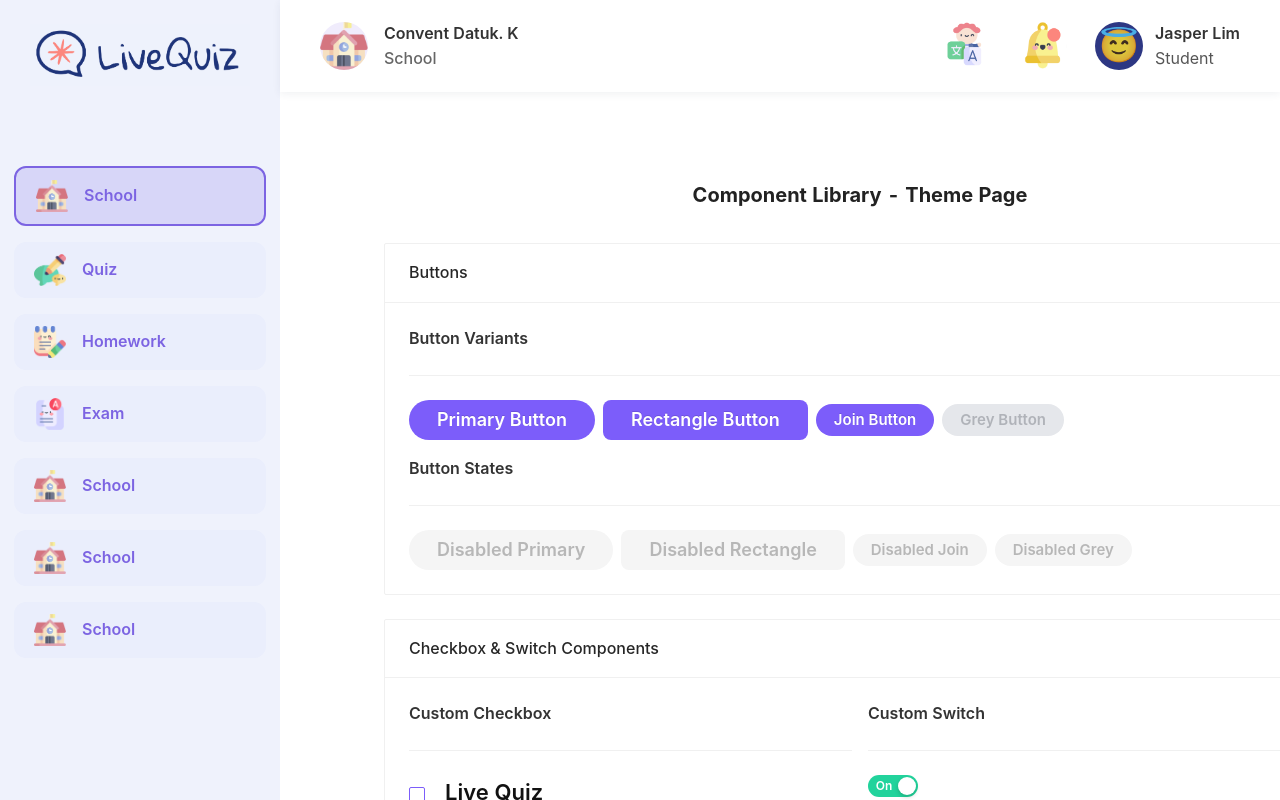
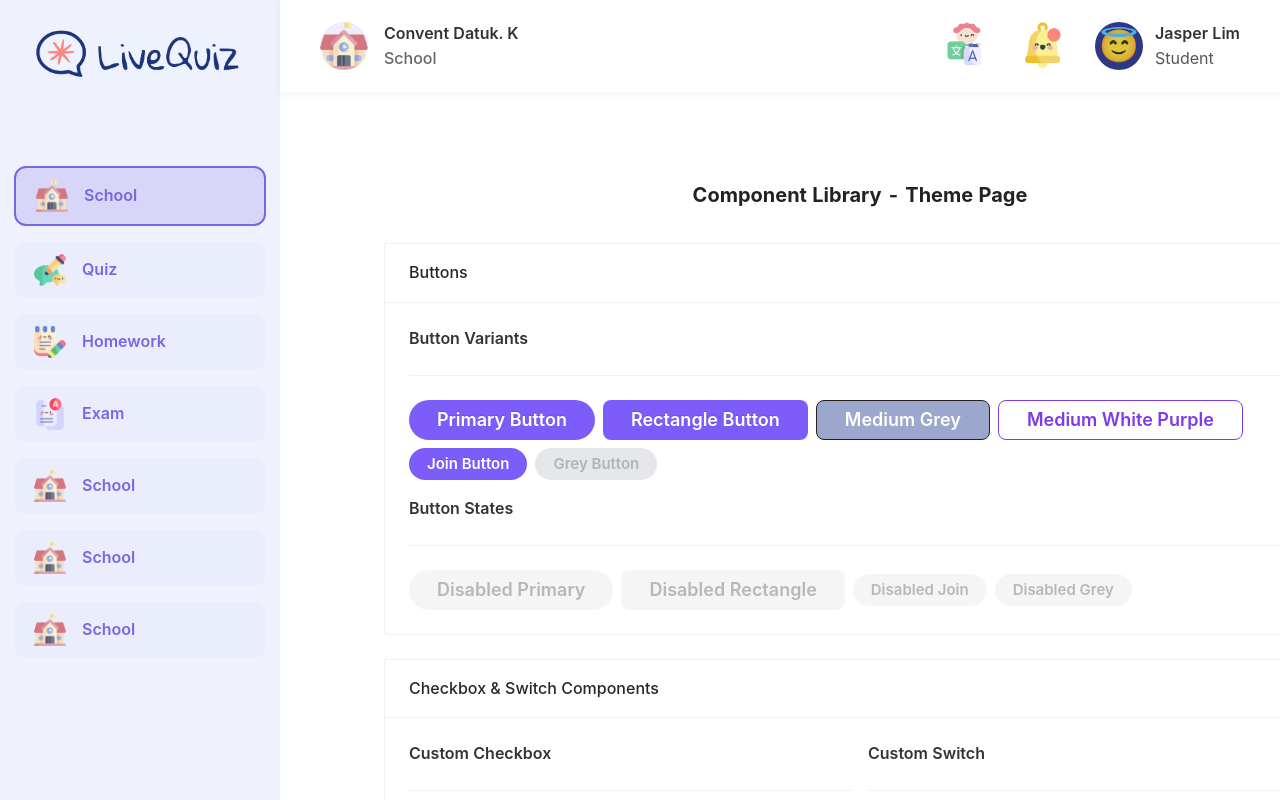
Before and after one commit to zainal-anhsin/ikeyquiz, a React (Create React App) app: page /themepage in a window 1280 px wide. Shown: the top 800 px of the page. Built offline with nearby package versions, Linux system fonts and the light colour scheme.

Commit message:
add new button
- button grey
- button white

```diff
--- a/src/components/common/Button/Button.styles.ts
+++ b/src/components/common/Button/Button.styles.ts
@@ -81,3 +81,27 @@ export const ButtonText = styled.span`
   font-weight: bold;
   color: #fff;
 `;
+
+// Medium grey button with black border and white text
+export const StyledButtonMediumGrey = styled(StyledButtonRectangle)`
+  background: #9ba7cc;
+  color: #fff;
+  border: 1px solid #222;
+  &:hover, &:focus {
+    background: #8993b3;
+    color: #fff;
+    border-color: #111;
+  }
+`;
+
+// Medium white button with purple border and purple text
+export const StyledButtonMediumWhitePurple = styled(StyledButtonRectangle)`
+  background: #fff;
+  color: #7c3aed;
+  border: 1px solid #7c3aed;
+  &:hover, &:focus {
+    background: #f8f8fa;
+    color: #6c47d8;
+    border-color: #6c47d8;
+  }
+`;
--- a/src/components/common/Button/Button.tsx
+++ b/src/components/common/Button/Button.tsx
@@ -1,6 +1,6 @@
 import React from 'react';
 import { ButtonProps } from 'antd/lib/button';
-import { StyledButtonPrimary, StyledButtonRectangle, StyledButtonJoin, StyledButtonGrey } from './Button.styles';
+import { StyledButtonPrimary, StyledButtonRectangle, StyledButtonJoin, StyledButtonGrey, StyledButtonMediumGrey, StyledButtonMediumWhitePurple } from './Button.styles';
 
 interface CustomButtonProps extends ButtonProps {
   children: React.ReactNode;
@@ -41,3 +41,21 @@ export const ButtonGrey: React.FC<CustomButtonProps> = ({ children, ...props })
     </StyledButtonGrey>
   );
 };
+
+// ButtonMediumGrey for medium grey button with black border and white text
+export const ButtonMediumGrey: React.FC<CustomButtonProps> = ({ children, ...props }) => {
+  return (
+    <StyledButtonMediumGrey {...props}>
+      {children}
+    </StyledButtonMediumGrey>
+  );
+};
+
+// ButtonMediumWhitePurple for medium white button with purple border and purple text
+export const ButtonMediumWhitePurple: React.FC<CustomButtonProps> = ({ children, ...props }) => {
+  return (
+    <StyledButtonMediumWhitePurple {...props}>
+      {children}
+    </StyledButtonMediumWhitePurple>
+  );
+};
--- a/src/pages/themepage/page.tsx
+++ b/src/pages/themepage/page.tsx
@@ -5,6 +5,8 @@ import {
   ButtonRectangle,
   ButtonJoin,
   ButtonGrey,
+  ButtonMediumGrey,
+  ButtonMediumWhitePurple,
 } from "../../components/common/Button/Button";
 import {
   HeadingLg,
@@ -40,6 +42,8 @@ const ThemePage = () => {
             <Space wrap>
               <ButtonPrimary>Primary Button</ButtonPrimary>
               <ButtonRectangle>Rectangle Button</ButtonRectangle>
+              <ButtonMediumGrey>Medium Grey</ButtonMediumGrey>
+              <ButtonMediumWhitePurple>Medium White Purple</ButtonMediumWhitePurple>
               <ButtonJoin>Join Button</ButtonJoin>
               <ButtonGrey>Grey Button</ButtonGrey>
             </Space>
```
